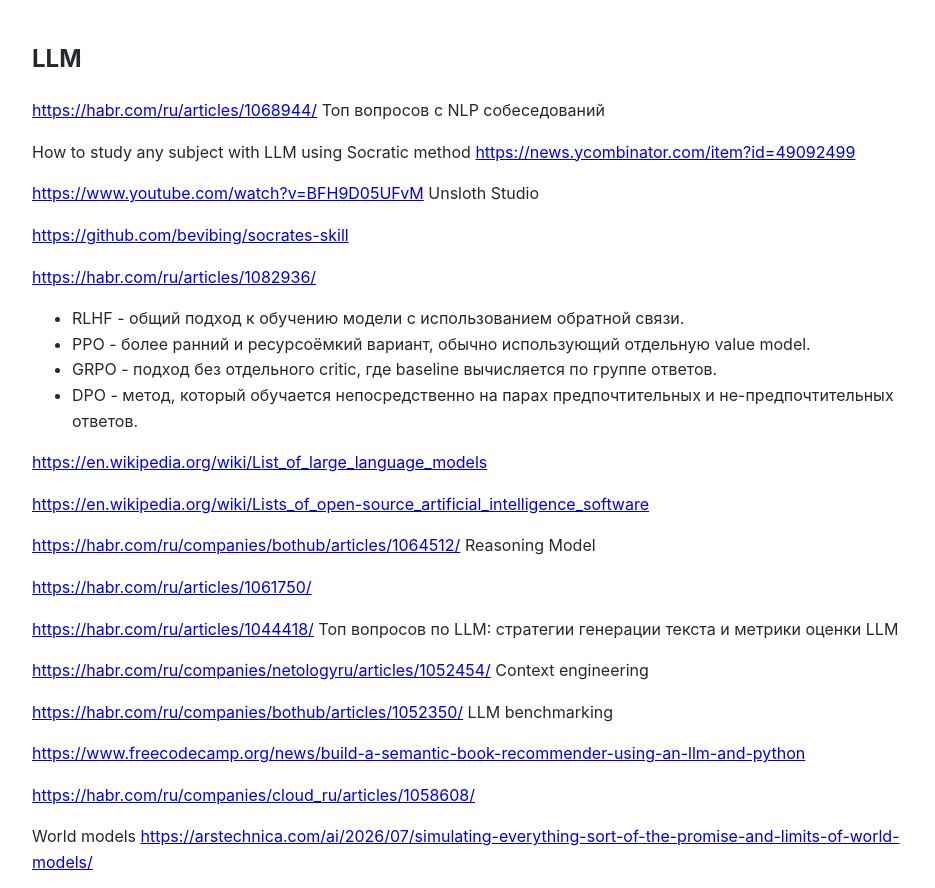
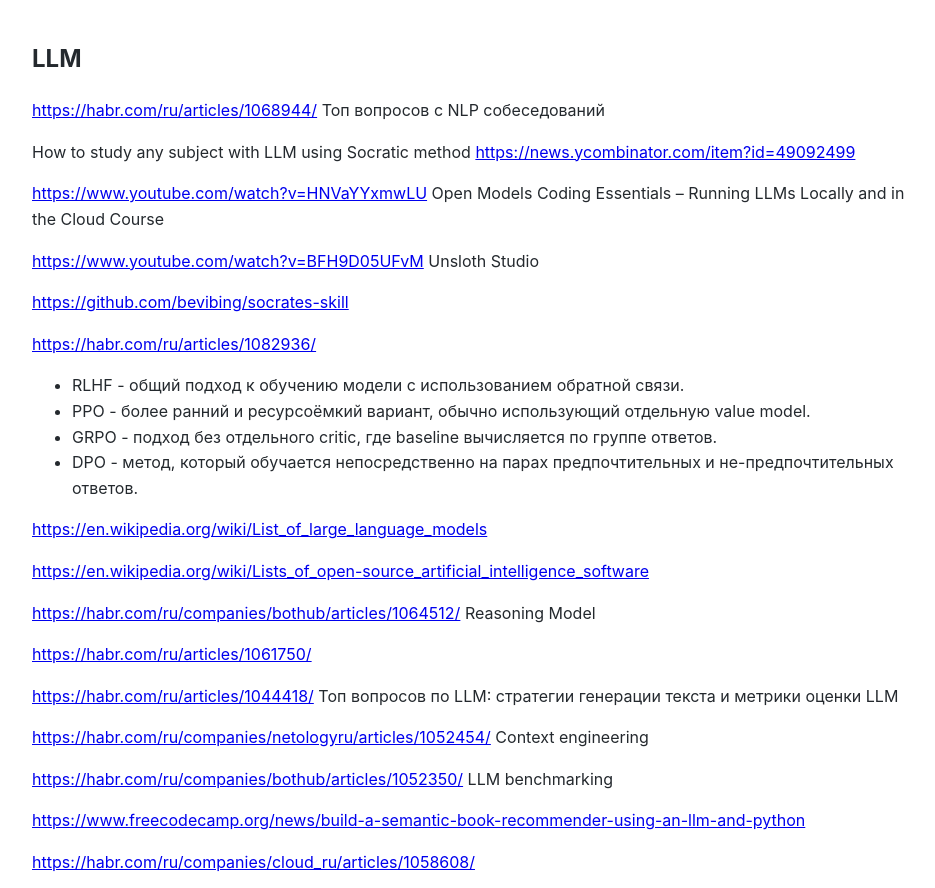
Before and after one commit to Michael-Lubinsky/michael-lubinsky.github.com, a Jekyll site: the page built from ml/llm.md, in a window 1280 px wide and 900 px high, cut to the strip 0-888 px from the top of the window. Shown: the whole strip, without its empty margins (158-1093 px from the left). Built offline with Jekyll 4.4.1, drawn with Linux system fonts in a browser that asks for light colours; our own code applies the rules of GitHub Pages for plain Markdown files.

Commit message:
Update llm.md

```diff
--- a/ml/llm.md
+++ b/ml/llm.md
@@ -4,6 +4,8 @@
 
 How to study any subject with LLM using Socratic method
 <https://news.ycombinator.com/item?id=49092499>
+
+<https://www.youtube.com/watch?v=HNVaYYxmwLU> Open Models Coding Essentials – Running LLMs Locally and in the Cloud Course
 
 <https://www.youtube.com/watch?v=BFH9D05UFvM> Unsloth Studio
 
```
